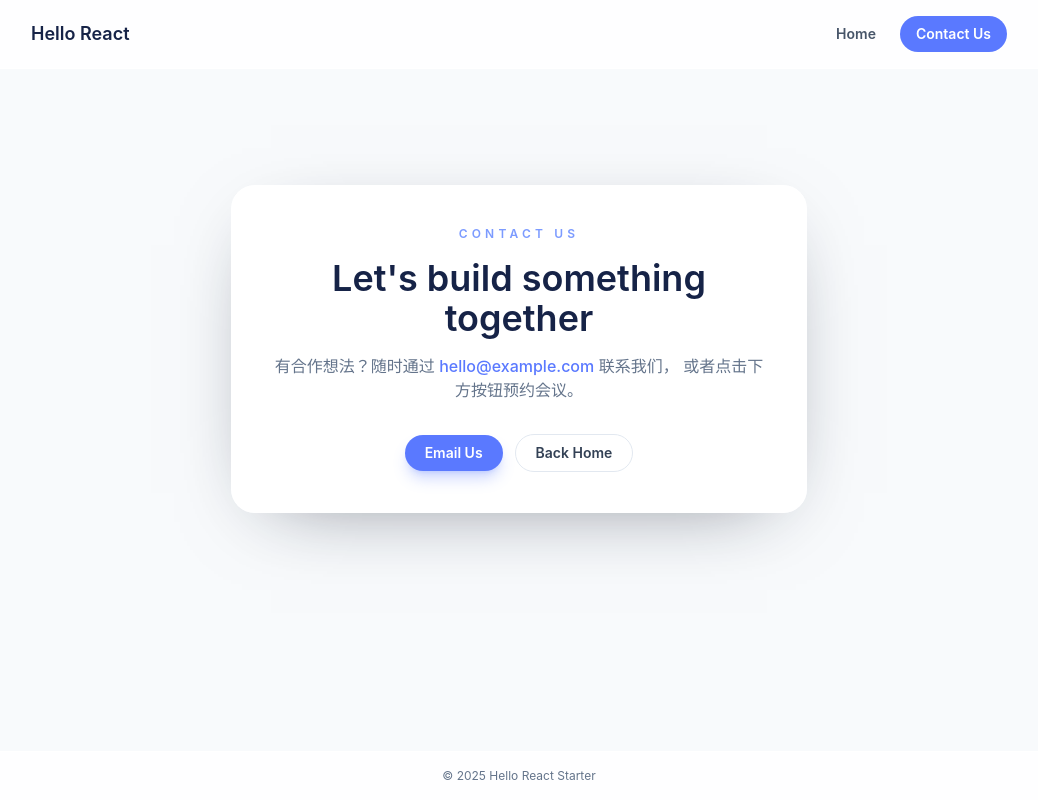
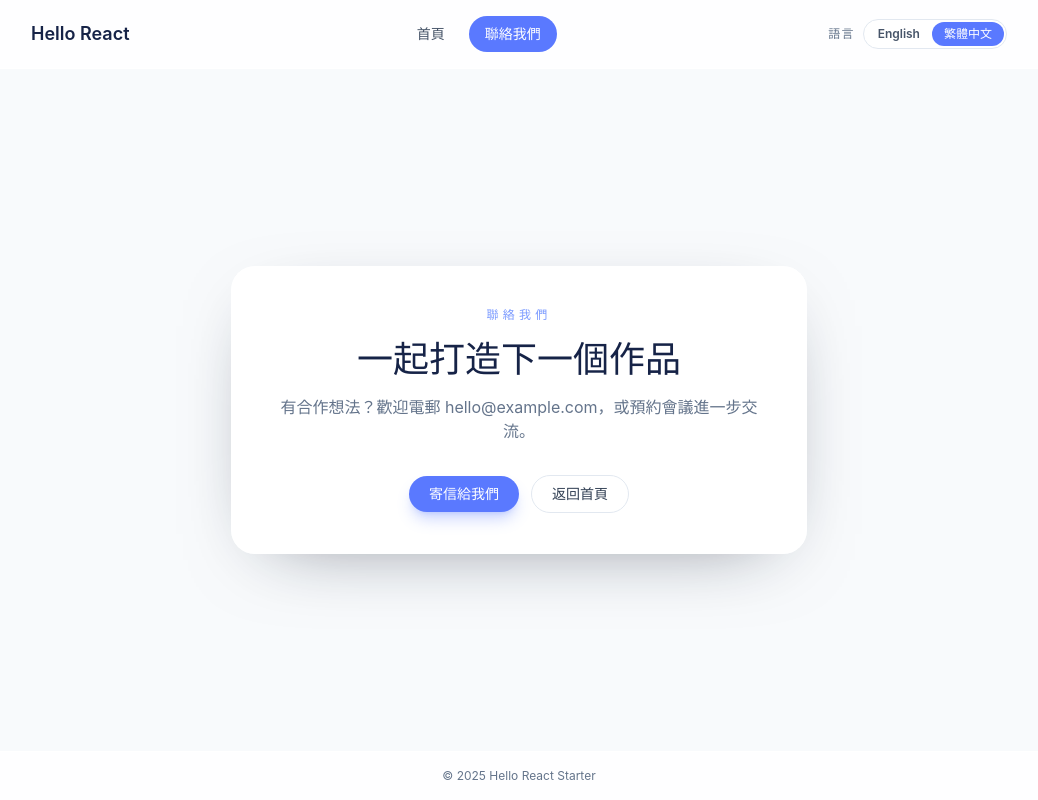
Before and after one commit to monman2l/keeperbon, a React (Vite) app: page /contact in a window 1280 px wide. Shown: the whole page, without its empty margins (121-1159 px from the left). Built offline with nearby package versions, Linux system fonts and the light colour scheme.

Commit message:
feat: i18n

```diff
--- a/package.json
+++ b/package.json
@@ -10,8 +10,10 @@
     "preview": "vite preview"
   },
   "dependencies": {
+    "i18next": "^25.6.2",
     "react": "^19.1.1",
     "react-dom": "^19.1.1",
+    "react-i18next": "^16.2.4",
     "react-router-dom": "6.28.0"
   },
   "devDependencies": {
--- a/src/components/layout/RootLayout.jsx
+++ b/src/components/layout/RootLayout.jsx
@@ -1,14 +1,21 @@
 import { NavLink, Outlet } from 'react-router-dom'
+import { useTranslation } from 'react-i18next'
+import { useLanguage } from '../../hooks/useLanguage.js'
+import { SUPPORTED_LANGUAGES } from '../../providers/i18n/language-context.js'
 
 const linkBase =
   'text-sm font-semibold px-4 py-2 rounded-full transition-colors duration-200 focus-visible:outline focus-visible:outline-2 focus-visible:outline-offset-2'
 
 function RootLayout() {
+  const { t } = useTranslation()
+  const { language, changeLanguage } = useLanguage()
+  const currentYear = new Date().getFullYear()
+
   return (
     <div className="flex min-h-screen flex-col bg-slate-50">
       <header className="sticky top-0 z-10 border-b border-white/60 bg-white/80 backdrop-blur">
-        <div className="mx-auto flex max-w-5xl items-center justify-between px-6 py-4">
-          <span className="text-lg font-semibold text-brand-900">Hello React</span>
+        <div className="mx-auto flex max-w-5xl flex-wrap items-center justify-between gap-4 px-6 py-4">
+          <span className="text-lg font-semibold text-brand-900">{t('brand')}</span>
           <nav className="flex gap-2">
             <NavLink
               to="/"
@@ -18,8 +25,8 @@ function RootLayout() {
                   isActive ? 'bg-brand-500 text-white' : 'text-slate-600 hover:text-brand-500'
                 }`
               }
-            >
-              Home
+              >
+              {t('nav.home')}
             </NavLink>
             <NavLink
               to="/contact"
@@ -28,10 +35,32 @@ function RootLayout() {
                   isActive ? 'bg-brand-500 text-white' : 'text-slate-600 hover:text-brand-500'
                 }`
               }
-            >
-              Contact Us
+              >
+              {t('nav.contact')}
             </NavLink>
           </nav>
+          <div className="flex items-center gap-2 text-xs font-semibold text-slate-500">
+            <span className="uppercase tracking-widest">{t('language.label')}</span>
+            <div className="flex rounded-full border border-slate-200 bg-white p-0.5">
+              {SUPPORTED_LANGUAGES.map(({ code, label }) => {
+                const isActive = language === code
+                return (
+                  <button
+                    key={code}
+                    type="button"
+                    onClick={() => changeLanguage(code)}
+                    className={`rounded-full px-3 py-1 text-xs transition ${
+                      isActive
+                        ? 'bg-brand-500 text-white shadow-brand-500/30'
+                        : 'text-slate-600 hover:text-brand-500'
+                    }`}
+                  >
+                    {label}
+                  </button>
+                )
+              })}
+            </div>
+          </div>
         </div>
       </header>
 
@@ -40,7 +69,7 @@ function RootLayout() {
       </main>
 
       <footer className="border-t border-white/60 bg-white/80 py-4 text-center text-xs text-slate-500 backdrop-blur">
-        © {new Date().getFullYear()} Hello React Starter
+        {t('footer', { year: currentYear })}
       </footer>
     </div>
   )
--- /dev/null
+++ b/src/hooks/useLanguage.js
@@ -0,0 +1,5 @@
+import { useLanguageContext } from "../providers/i18n/language-context.js";
+
+export function useLanguage() {
+  return useLanguageContext();
+}
--- /dev/null
+++ b/src/locales/en.json
@@ -0,0 +1,27 @@
+{
+  "brand": "Hello React",
+  "nav": {
+    "home": "Home",
+    "contact": "Contact Us"
+  },
+  "language": {
+    "label": "Language",
+    "en": "English",
+    "zh": "繁體中文"
+  },
+  "footer": "© {{year}} Hello React Starter",
+  "home": {
+    "eyebrow": "Hello World",
+    "title": "Clean Vite + React starter with Tailwind CSS",
+    "body": "Edit <code>{{file}}</code> and start building.",
+    "reactDocs": "React Docs",
+    "tailwindDocs": "Tailwind Docs"
+  },
+  "contact": {
+    "eyebrow": "Contact Us",
+    "title": "Let's build something together",
+    "body": "Have an idea? Email <link>{{email}}</link> or schedule a call below.",
+    "emailCta": "Email Us",
+    "backHome": "Back Home"
+  }
+}
--- /dev/null
+++ b/src/locales/zh-HK.json
@@ -0,0 +1,27 @@
+{
+  "brand": "Hello React",
+  "nav": {
+    "home": "首頁",
+    "contact": "聯絡我們"
+  },
+  "language": {
+    "label": "語言",
+    "en": "English",
+    "zh": "繁體中文"
+  },
+  "footer": "© {{year}} Hello React Starter",
+  "home": {
+    "eyebrow": "你好，世界",
+    "title": "輕量 Vite + React + Tailwind CSS 起步範本",
+    "body": "編輯 <code>{{file}}</code> 即可開始開發。",
+    "reactDocs": "React 文件",
+    "tailwindDocs": "Tailwind 文件"
+  },
+  "contact": {
+    "eyebrow": "聯絡我們",
+    "title": "一起打造下一個作品",
+    "body": "有合作想法？歡迎電郵 <link>{{email}}</link>，或預約會議進一步交流。",
+    "emailCta": "寄信給我們",
+    "backHome": "返回首頁"
+  }
+}
--- a/src/main.jsx
+++ b/src/main.jsx
@@ -1,10 +1,13 @@
-import { StrictMode } from 'react'
-import { createRoot } from 'react-dom/client'
-import './index.css'
-import App from './app/App.jsx'
+import { StrictMode } from "react";
+import { createRoot } from "react-dom/client";
+import "./index.css";
+import App from "./app/App.jsx";
+import { LanguageProvider } from "./providers/i18n/LanguageProvider.jsx";
 
-createRoot(document.getElementById('root')).render(
+createRoot(document.getElementById("root")).render(
   <StrictMode>
-    <App />
-  </StrictMode>,
-)
+    <LanguageProvider>
+      <App />
+    </LanguageProvider>
+  </StrictMode>
+);
--- a/src/pages/contact/ContactPage.jsx
+++ b/src/pages/contact/ContactPage.jsx
@@ -1,27 +1,43 @@
 import { Link } from 'react-router-dom'
+import { Trans, useTranslation } from 'react-i18next'
+
+const EMAIL = 'hello@example.com'
 
 function ContactPage() {
+  const { t } = useTranslation()
+
   return (
-    <section className="flex min-h-[70vh] flex-col items-center justify-center px-6 py-10">
+    <section className="flex flex-1 flex-col items-center justify-center px-6 py-12">
       <div className="w-full max-w-xl rounded-3xl border border-white/70 bg-white/90 p-10 text-center shadow-[0_20px_80px_-40px_rgba(15,23,42,0.6)] backdrop-blur">
-        <p className="text-xs font-semibold uppercase tracking-[0.35em] text-brand-400">Contact Us</p>
-        <h1 className="mt-4 text-3xl font-semibold text-brand-900 sm:text-4xl">Let&apos;s build something together</h1>
+        <p className="text-xs font-semibold uppercase tracking-[0.35em] text-brand-400">
+          {t('contact.eyebrow')}
+        </p>
+        <h1 className="mt-4 text-3xl font-semibold text-brand-900 sm:text-4xl">{t('contact.title')}</h1>
         <p className="mt-4 text-base text-slate-500">
-          有合作想法？随时通过 <a className="font-medium text-brand-500" href="mailto:hello@example.com">hello@example.com</a> 联系我们，
-          或者点击下方按钮预约会议。
+          <Trans
+            i18nKey="contact.body"
+            values={{ email: EMAIL }}
+            components={{
+              link: (
+                <a className="font-medium text-brand-500" href={`mailto:${EMAIL}`}>
+                  {EMAIL}
+                </a>
+              ),
+            }}
+          />
         </p>
         <div className="mt-8 flex flex-wrap items-center justify-center gap-3">
           <a
             className="inline-flex items-center gap-2 rounded-full bg-brand-500 px-5 py-2 text-sm font-semibold text-white shadow-lg shadow-brand-500/30 transition hover:bg-brand-400"
-            href="mailto:hello@example.com"
+            href={`mailto:${EMAIL}`}
           >
-            Email Us
+            {t('contact.emailCta')}
           </a>
           <Link
             className="inline-flex items-center gap-2 rounded-full border border-slate-200 px-5 py-2 text-sm font-semibold text-slate-700 transition hover:border-brand-200 hover:text-brand-500"
             to="/"
           >
-            Back Home
+            {t('contact.backHome')}
           </Link>
         </div>
       </div>
--- /dev/null
+++ b/src/providers/i18n/LanguageProvider.jsx
@@ -0,0 +1,45 @@
+import { I18nextProvider } from 'react-i18next'
+import { useCallback, useEffect, useMemo, useState } from 'react'
+import i18n from './i18n.js'
+import { LanguageContext } from './language-context.js'
+
+const STORAGE_KEY = 'app.language'
+
+function getInitialLanguage() {
+  if (typeof window === 'undefined') {
+    return i18n.language
+  }
+  return window.localStorage.getItem(STORAGE_KEY) ?? i18n.language
+}
+
+export function LanguageProvider({ children }) {
+  const [language, setLanguage] = useState(getInitialLanguage)
+
+  const changeLanguage = useCallback((lang) => {
+    i18n.changeLanguage(lang)
+    if (typeof window !== 'undefined') {
+      window.localStorage.setItem(STORAGE_KEY, lang)
+    }
+    setLanguage(lang)
+  }, [])
+
+  const value = useMemo(
+    () => ({
+      language,
+      changeLanguage,
+    }),
+    [language, changeLanguage],
+  )
+
+  useEffect(() => {
+    if (i18n.language !== language) {
+      i18n.changeLanguage(language)
+    }
+  }, [language])
+
+  return (
+    <I18nextProvider i18n={i18n}>
+      <LanguageContext.Provider value={value}>{children}</LanguageContext.Provider>
+    </I18nextProvider>
+  )
+}
--- /dev/null
+++ b/src/providers/i18n/i18n.js
@@ -0,0 +1,20 @@
+import i18n from "i18next";
+import { initReactI18next } from "react-i18next";
+import en from "../../locales/en.json";
+import zhHK from "../../locales/zh-HK.json";
+
+const resources = {
+  en: { translation: en },
+  "zh-HK": { translation: zhHK },
+};
+
+const defaultLanguage = "zh-HK";
+
+void i18n.use(initReactI18next).init({
+  resources,
+  lng: defaultLanguage,
+  fallbackLng: "en",
+  interpolation: { escapeValue: false },
+});
+
+export default i18n;
--- /dev/null
+++ b/src/providers/i18n/language-context.js
@@ -0,0 +1,19 @@
+import { createContext, useContext } from 'react'
+
+export const LanguageContext = createContext({
+  language: 'zh-HK',
+  changeLanguage: () => {},
+})
+
+export const SUPPORTED_LANGUAGES = [
+  { code: 'en', label: 'English' },
+  { code: 'zh-HK', label: '繁體中文' },
+]
+
+export function useLanguageContext() {
+  const ctx = useContext(LanguageContext)
+  if (!ctx) {
+    throw new Error('useLanguageContext must be used within LanguageProvider')
+  }
+  return ctx
+}
--- a/tailwind.config.js
+++ b/tailwind.config.js
@@ -1,21 +1,27 @@
 /** @type {import('tailwindcss').Config} */
 /** @type {import('tailwindcss').Config} */
 export default {
-  content: ['./index.html', './src/**/*.{js,ts,jsx,tsx}'],
+  content: ["./index.html", "./src/**/*.{js,ts,jsx,tsx}"],
   theme: {
     extend: {
       colors: {
         brand: {
-          50: '#f5f7ff',
-          400: '#7c9bff',
-          500: '#5a79ff',
-          900: '#162347',
+          50: "#f5f7ff",
+          400: "#7c9bff",
+          500: "#5a79ff",
+          900: "#162347",
         },
       },
       fontFamily: {
-        sans: ['Inter', 'system-ui', '-apple-system', 'BlinkMacSystemFont', 'sans-serif'],
+        sans: [
+          "Inter",
+          "system-ui",
+          "-apple-system",
+          "BlinkMacSystemFont",
+          "sans-serif",
+        ],
       },
     },
   },
   plugins: [],
-}
+};
```
Also changed, not shown: src/pages/home/HomePage.jsx (+19 -11 lines), 2 other files (tests, documents, lock files or other folders).
